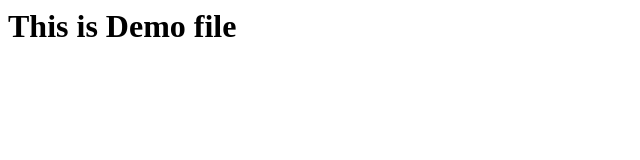
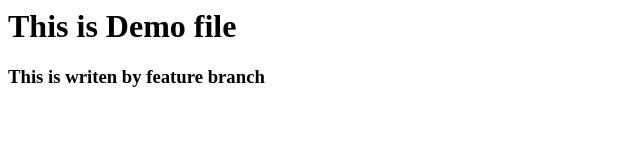
Before and after one commit to Ankit-Choudhary-3/Demo-learning-repo, a plain HTML site: page index.html in a window 1280 px wide. Shown: the whole page, without its empty margins (0-640 px from the left). Drawn offline with Linux system fonts and the light colour scheme.

Commit message:
new line change by feature branch

```diff
--- a/index.html
+++ b/index.html
@@ -1 +1,2 @@
 <h1>This is Demo file</h1>
+<h3>This is writen by feature branch</h3>
```
